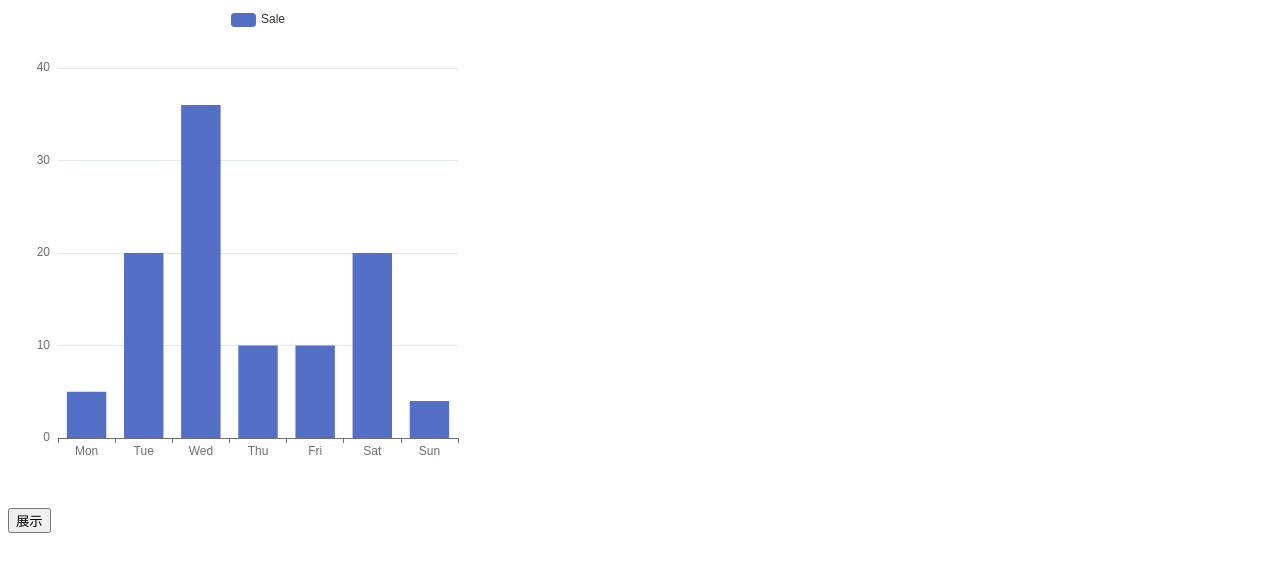
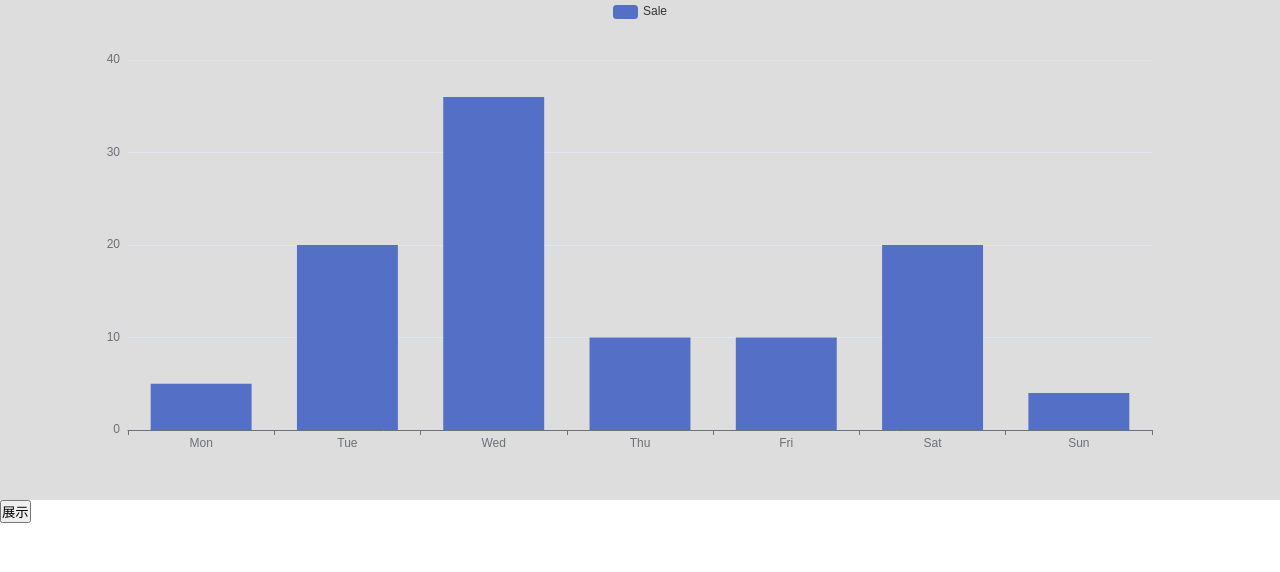
Before and after one commit to 2102819372/vite-vue3-ts-, a Vue app: page / in a window 1280 px wide. Shown: the top 572 px of the page. Built offline with nearby package versions, Linux system fonts and the light colour scheme.

Commit message:
2 files modified

```diff
--- a/src/components/First.vue
+++ b/src/components/First.vue
@@ -1,7 +1,7 @@
 <template>
   <div
     ref="chartRef"
-    style="height: 500px; width: 500px"
+    style="height: 500px; width: 100vw; background-color: #ddd"
     class="first-container"
   ></div>
 </template>
--- a/src/style.css
+++ b/src/style.css
@@ -0,0 +1,4 @@
+* {
+  margin: 0;
+  padding: 0;
+}
```
